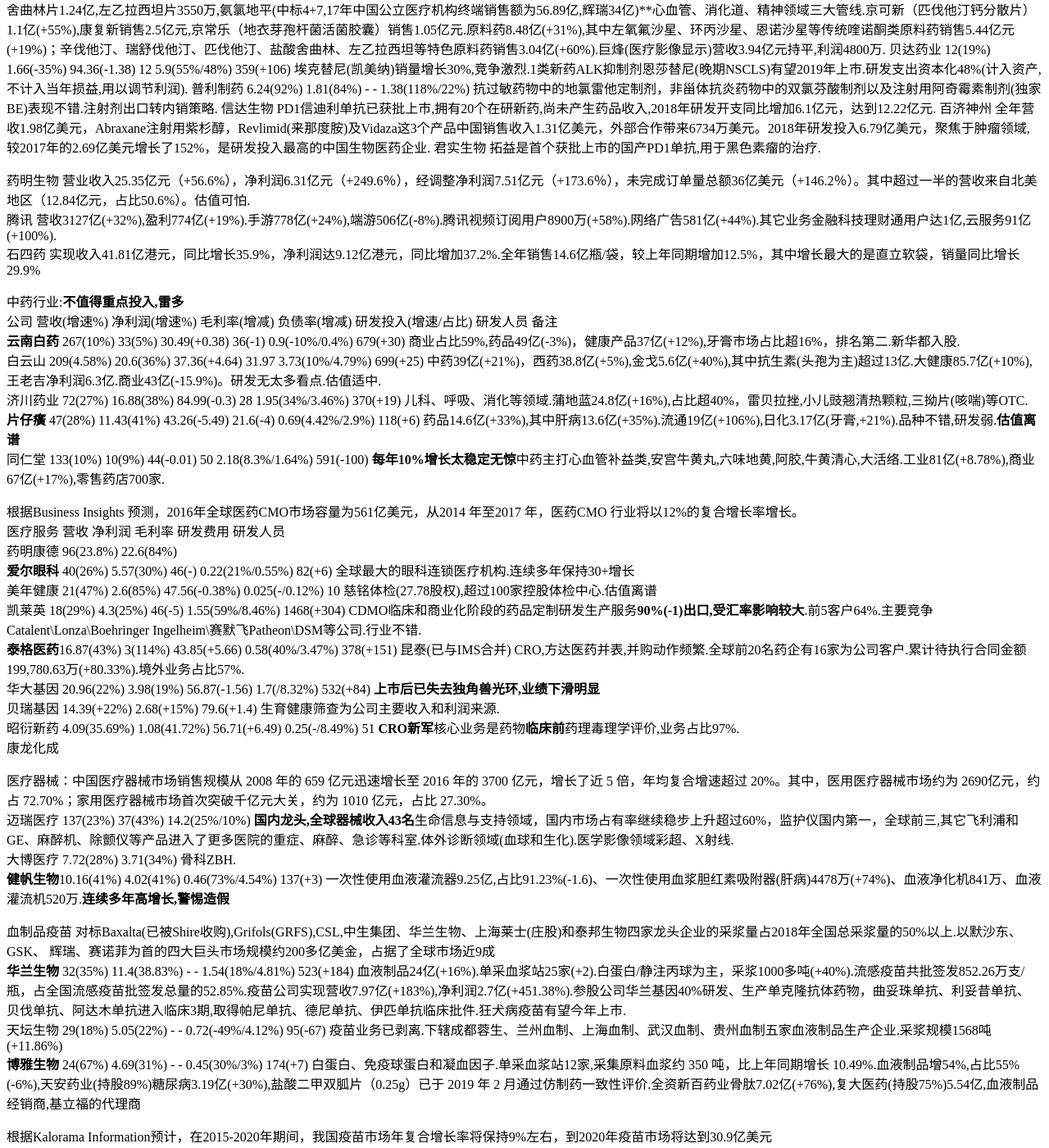
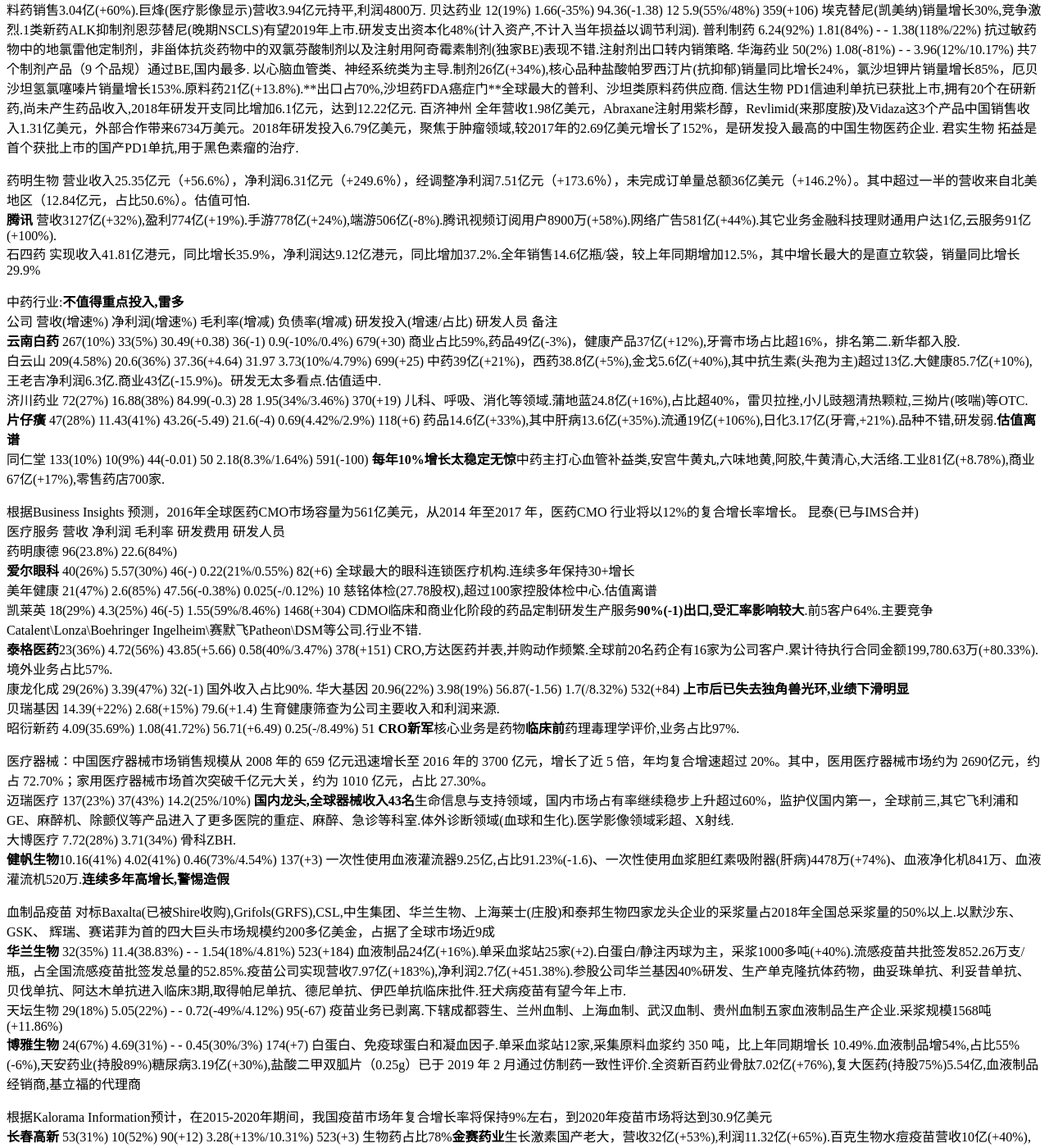
Before and after one commit to kingofhawks/kingofhawks.github.io, a Jekyll site: the page built from _posts/2018-10-27-重点上市公司2018年报汇总.md, in a window 1280 px wide and 1400 px high, scrolled down 2810 px. Shown: the whole window at 82% size. Built offline with Jekyll 4.4.1, drawn with Linux system fonts in a browser that asks for light colours; our own code applies the rules of GitHub Pages for plain Markdown files.

Commit message:
update post

```diff
--- a/_posts/2018-10-27-重点上市公司2018年报汇总.md
+++ b/_posts/2018-10-27-重点上市公司2018年报汇总.md
@@ -81,15 +80,16 @@
 恩华药业    38.5(13%)        5.24(33%)       83.76(+1.34)   30             1.72(54%/3.42%)       297(+27)      专注中枢神经系统.麻醉12.5亿(+40%),精神类8.66亿(+23%),神经类1.27亿(+34%).商业(亏损)13.8亿(-6%),恩华连锁72家(2.38亿).好欣晴亏
 翰宇药业    12.46(45%)       3.29(13%)      84.21(+4.02)    26.67(+7.54)  0.89(48%/7.17%)      236(-18)      12个多肽药物+器械(成纪药业).制剂占比50%(提供10个点,+84%).其中特利加压素(肝硬化止血)2.1亿(+52%),注射用生长抑素(胃肠道止血)1.88亿(+117%),胸腺五肽(免疫调节)1.17亿(+200%),原料药1.9亿(+50%),卡贝缩宫素,利拉鲁肽(糖尿病)、醋酸格拉替雷(多发性硬化),依替巴肽(抗凝)等.器械(注射笔)2.1亿(+34%).**小众市场**
 **京新药业** 29(32%)         3.7(40%)      64.69(+6)     -      全部费用化2.42(47%/8.22%)       404(+71)  **BE4个:瑞舒伐他汀钙片(17年市场容量50亿+，原研AZ可定占比超50%)5mg/10mg(京诺6.93亿,占比10%+),盐酸舍曲林片1.24亿,左乙拉西坦片3550万,氨氯地平(中标4+7,17年中国公立医疗机构终端销售额为56.89亿,辉瑞34亿)**心血管、消化道、精神领域三大管线.京可新（匹伐他汀钙分散片）1.1亿(+55%),康复新销售2.5亿元,京常乐（地衣芽孢杆菌活菌胶囊）销售1.05亿元.原料药8.48亿(+31%),其中左氧氟沙星、环丙沙星、恩诺沙星等传统喹诺酮类原料药销售5.44亿元(+19%)；辛伐他汀、瑞舒伐他汀、匹伐他汀、盐酸舍曲林、左乙拉西坦等特色原料药销售3.04亿(+60%).巨烽(医疗影像显示)营收3.94亿元持平,利润4800万.
-贝达药业     12(19%)       1.66(-35%)       94.36(-1.38)   12             5.9(55%/48%)       359(+106)      埃克替尼(凯美纳)销量增长30%,竞争激烈.1类新药ALK抑制剂恩莎替尼(晚期NSCLS)有望2019年上市.研发支出资本化48%(计入资产,不计入当年损益,用以调节利润).
+贝达药业     12(19%)       1.66(-35%)       94.36(-1.38)   12             5.9(55%/48%)       359(+106) 埃克替尼(凯美纳)销量增长30%,竞争激烈.1类新药ALK抑制剂恩莎替尼(晚期NSCLS)有望2019年上市.研发支出资本化48%(计入资产,不计入当年损益以调节利润).
 普利制药    6.24(92%)      1.81(84%)         -             -             1.38(118%/22%)    抗过敏药物中的地氯雷他定制剂，非甾体抗炎药物中的双氯芬酸制剂以及注射用阿奇霉素制剂(独家BE)表现不错.注射剂出口转内销策略.
+华海药业  50(2%)             1.08(-81%)      -             -             3.96(12%/10.17%)  共7个制剂产品（9 个品规）通过BE,国内最多. 以心脑血管类、神经系统类为主导.制剂26亿(+34%),核心品种盐酸帕罗西汀片(抗抑郁)销量同比增长24%，氯沙坦钾片销量增长85%，厄贝沙坦氢氯噻嗪片销量增长153%.原料药21亿(+13.8%).**出口占70%,沙坦药FDA癌症门**全球最大的普利、沙坦类原料药供应商.
 信达生物   PD1信迪利单抗已获批上市,拥有20个在研新药,尚未产生药品收入,2018年研发开支同比增加6.1亿元，达到12.22亿元.
 百济神州   全年营收1.98亿美元，Abraxane注射用紫杉醇，Revlimid(来那度胺)及Vidaza这3个产品中国销售收入1.31亿美元，外部合作带来6734万美元。2018年研发投入6.79亿美元，聚焦于肿瘤领域,较2017年的2.69亿美元增长了152%，是研发投入最高的中国生物医药企业.
 君实生物   拓益是首个获批上市的国产PD1单抗,用于黑色素瘤的治疗.
 
 
 药明生物 营业收入25.35亿元（+56.6%），净利润6.31亿元（+249.6％），经调整净利润7.51亿元（+173.6％），未完成订单量总额36亿美元（+146.2％）。其中超过一半的营收来自北美地区（12.84亿元，占比50.6%）。估值可怕.
-腾讯  营收3127亿(+32%),盈利774亿(+19%).手游778亿(+24%),端游506亿(-8%).腾讯视频订阅用户8900万(+58%).网络广告581亿(+44%).其它业务金融科技理财通用户达1亿,云服务91亿(+100%).
+**腾讯** 营收3127亿(+32%),盈利774亿(+19%).手游778亿(+24%),端游506亿(-8%).腾讯视频订阅用户8900万(+58%).网络广告581亿(+44%).其它业务金融科技理财通用户达1亿,云服务91亿(+100%).
 石四药  实现收入41.81亿港元，同比增长35.9%，净利润达9.12亿港元，同比增加37.2%.全年销售14.6亿瓶/袋，较上年同期增加12.5%，其中增长最大的是直立软袋，销量同比增长29.9%
 
 
@@ -107,16 +107,18 @@
 
 
 根据Business Insights 预测，2016年全球医药CMO市场容量为561亿美元，从2014 年至2017 年，医药CMO 行业将以12%的复合增长率增长。
+昆泰(已与IMS合并)
 医疗服务     营收           净利润          毛利率                   研发费用              研发人员
 药明康德     96(23.8%)      22.6(84%)
 **爱尔眼科** 40(26%)        5.57(30%)       46(-)                  0.22(21%/0.55%)      82(+6)        全球最大的眼科连锁医疗机构.连续多年保持30+增长
 美年健康    21(47%)          2.6(85%)       47.56(-0.38%)          0.025(-/0.12%)       10             慈铭体检(27.78股权),超过100家控股体检中心.估值离谱
 凯莱英      18(29%)          4.3(25%)      46(-5)                1.55(59%/8.46%)        1468(+304)    CDMO临床和商业化阶段的药品定制研发生产服务**90%(-1)出口,受汇率影响较大**.前5客户64%.主要竞争Catalent\Lonza\Boehringer Ingelheim\赛默飞Patheon\DSM等公司.行业不错.
-**泰格医药**16.87(43%)       3(114%)       43.85(+5.66)              0.58(40%/3.47%)     378(+151)      昆泰(已与IMS合并) CRO,方达医药并表,并购动作频繁.全球前20名药企有16家为公司客户.累计待执行合同金额199,780.63万(+80.33%).境外业务占比57%.
+**泰格医药**23(36%)         4.72(56%)       43.85(+5.66)          0.58(40%/3.47%)     378(+151)       CRO,方达医药并表,并购动作频繁.全球前20名药企有16家为公司客户.累计待执行合同金额199,780.63万(+80.33%).境外业务占比57%.
+康龙化成     29(26%)         3.39(47%)      32(-1)   国外收入占比90%.
 华大基因     20.96(22%)      3.98(19%)      56.87(-1.56)             1.7(/8.32%)         532(+84)   **上市后已失去独角兽光环,业绩下滑明显**
 贝瑞基因     14.39(+22%)      2.68(+15%)     79.6(+1.4)        生育健康筛查为公司主要收入和利润来源.
 昭衍新药     4.09(35.69%)     1.08(41.72%)  56.71(+6.49)             0.25(-/8.49%)        51 **CRO新军**核心业务是药物**临床前**药理毒理学评价,业务占比97%.
-康龙化成
+
 
 
 医疗器械：中国医疗器械市场销售规模从 2008 年的 659 亿元迅速增长至 2016 年的 3700 亿元，增长了近 5 倍，年均复合增速超过 20%。其中，医用医疗器械市场约为 2690亿元，约占 72.70%；家用医疗器械市场首次突破千亿元大关，约为 1010 亿元，占比 27.30%。
```
Also changed, not shown: other parts of _posts/2018-10-27-重点上市公司2018年报汇总.md (+0 -1 lines).
